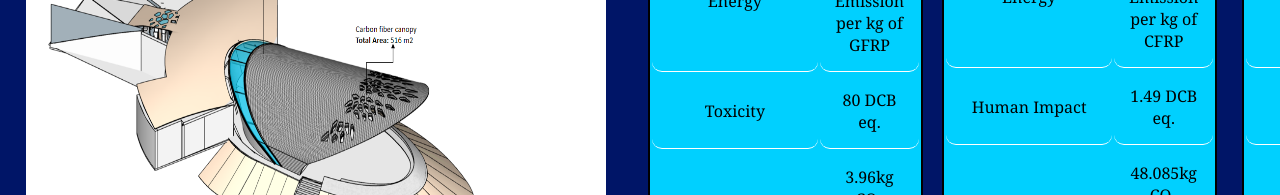
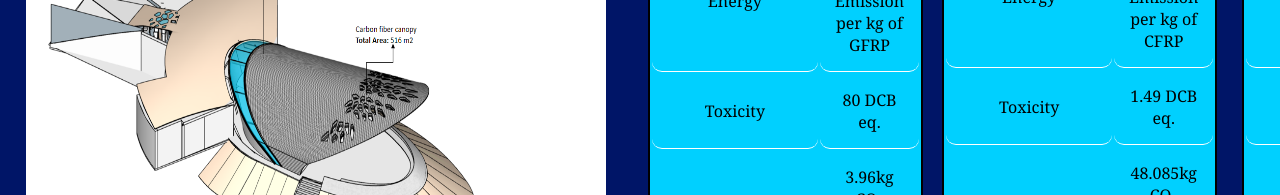
Before and after one commit to Naveen-Chaurasia/ardhi-prototype-app, a React (Create React App) app: page /Page1 in a window 1280 px wide. Shown: the part 316-511 px from the top of the page. Built offline with nearby package versions, Linux system fonts and the light colour scheme; no server answers.

Commit message:
added values for CFRP table

```diff
--- a/src/Page1.js
+++ b/src/Page1.js
@@ -142,7 +142,7 @@ console.log("*********************");
         </tr>
         <tr>
           {/* <td></td> */}
-          <td>Human Impact</td>
+          <td>Toxicity</td>
           <td>1.49 DCB eq.</td>
         </tr>
         <tr>
```
